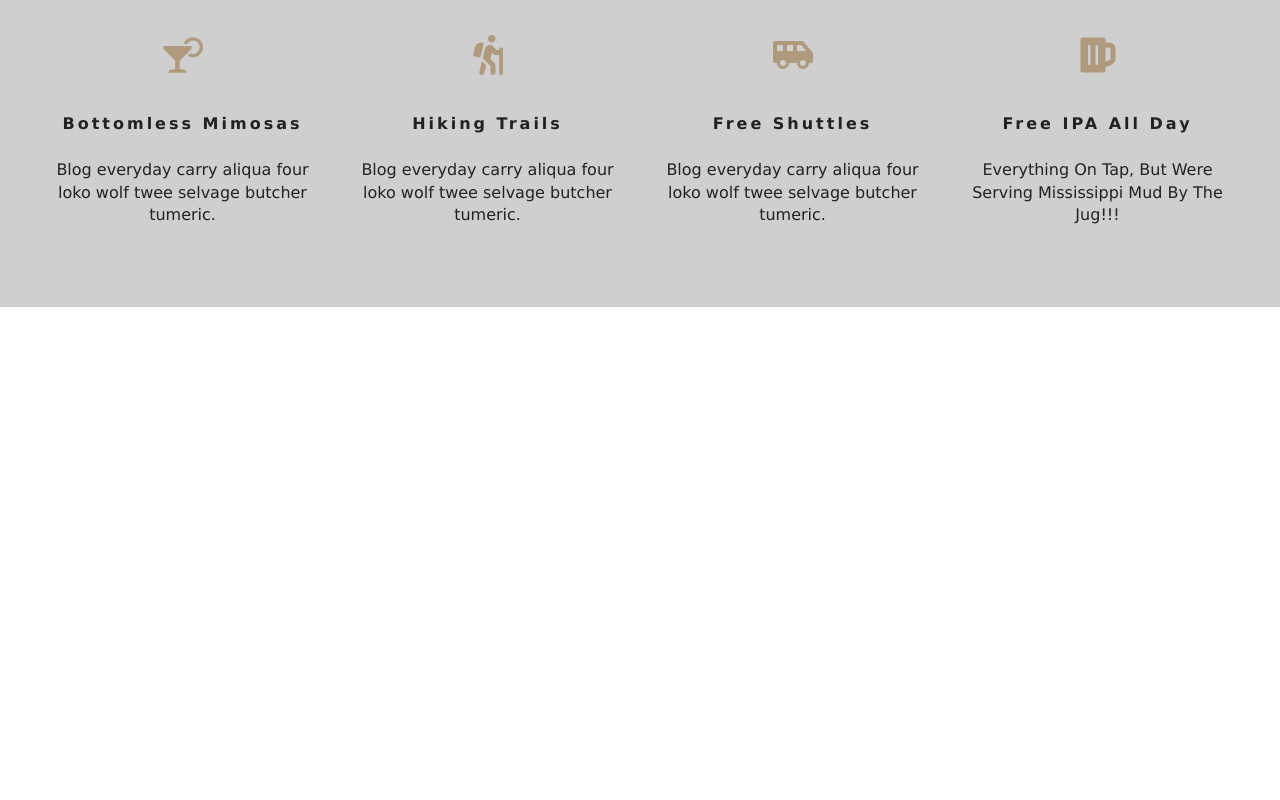
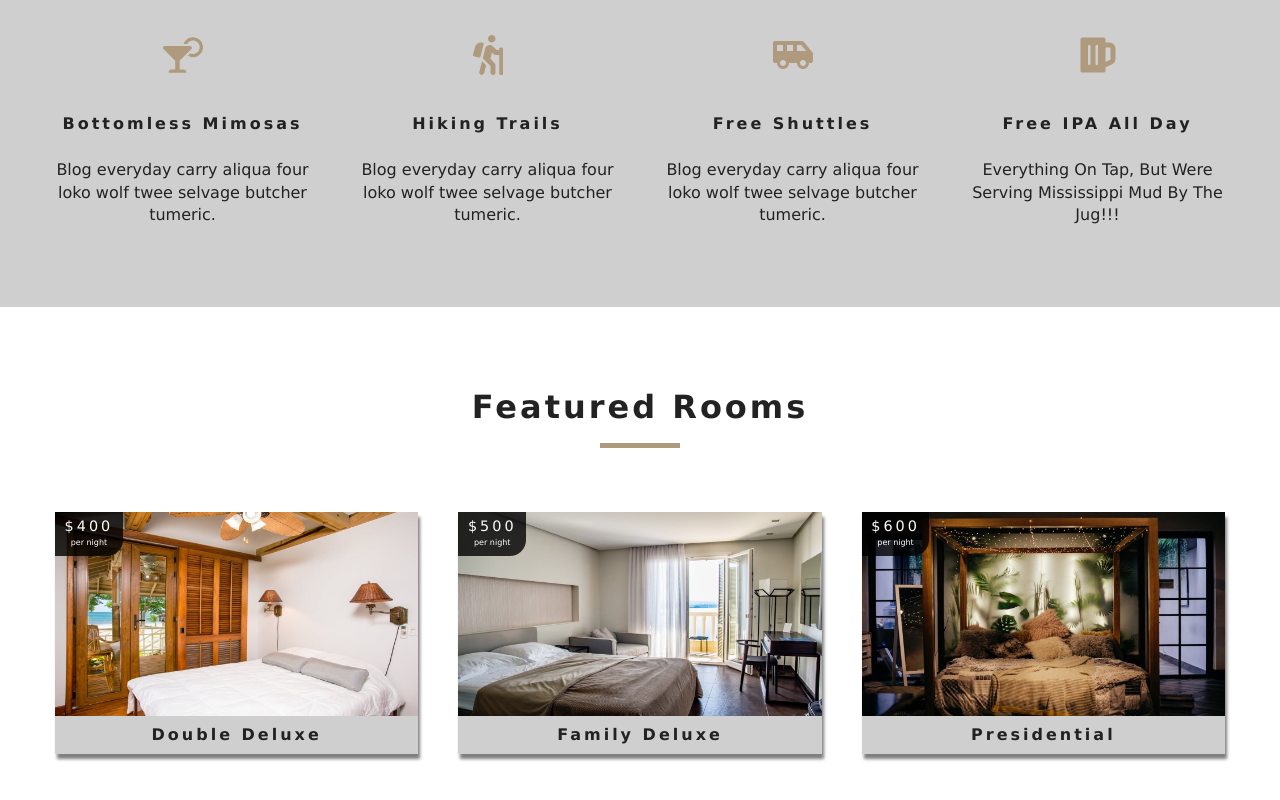
Before and after one commit to boredasfawk/resort_web, a React (Create React App) app: page / in a window 1280 px wide. Shown: the part 972-1772 px from the top of the page. Before the commit the page ends 1279 px from the top, so only its background shows below. Built offline with nearby package versions, Linux system fonts and the light colour scheme.

Commit message:
added new folder for rooms-featured-loading-room/setup up context api

```diff
--- a/src/Components/Pages/Home.jsx
+++ b/src/Components/Pages/Home.jsx
@@ -4,6 +4,7 @@
 import Hero from "../Hero/Hero";
 import Banner from "../Banner/Banner";
 import Services from "../Services/Services";
+import FeatureRooms from "../Room/FeatureRooms";
 
 const Home = () => {
   return (
@@ -16,6 +17,7 @@
         </Banner>
       </Hero>
       <Services />
+      <FeatureRooms />
     </>
   );
 };
--- a/src/Components/Pages/Rooms.jsx
+++ b/src/Components/Pages/Rooms.jsx
@@ -5,7 +5,7 @@
 import Hero from "../Hero/Hero";
 import Banner from "../Banner/Banner";
 
-const Rooms = () => {
+const Rooms = ({ hero, title }) => {
   return (
     <>
       <Hero hero="roomsHero">
--- /dev/null
+++ b/src/Components/Room/FeatureRooms.jsx
@@ -0,0 +1,30 @@
+import React, { Component } from "react";
+import { RoomContext } from "../../Context";
+import Title from "../Title/Title";
+import Loading from "./Loading";
+import Room from "./Room";
+
+class FeatureRooms extends Component {
+  static contextType = RoomContext;
+
+  render() {
+    const { loading, featuredRooms: rooms } = this.context;
+    console.log(rooms);
+    return (
+      <section className="featured-rooms">
+        <Title title="Featured Rooms" />
+        <div className="featured-rooms-center">
+          {loading ? (
+            <Loading />
+          ) : (
+            rooms.map(room => {
+              return <Room key={room.id} room={room} />;
+            })
+          )}
+        </div>
+      </section>
+    );
+  }
+}
+
+export default FeatureRooms;
--- /dev/null
+++ b/src/Components/Room/Loading.jsx
@@ -0,0 +1,12 @@
+import React from "react";
+import loadingGif from "../../images/gif/loading-arrow.gif";
+const Loading = () => {
+  return (
+    <div className="loading">
+      <h4>Rooms Data Loading...</h4>
+      <img alt="loading arrow gif" src={loadingGif} />
+    </div>
+  );
+};
+
+export default Loading;
--- /dev/null
+++ b/src/Components/Room/Room.jsx
@@ -0,0 +1,35 @@
+import React from "react";
+import { Link } from "react-router-dom";
+import defaultImg from "../../images/room-1.jpeg";
+
+import PropTypes from "prop-types";
+
+const Room = ({ room }) => {
+  const { name, slug, price, images } = room;
+  return (
+    <article className="room">
+      <div className="img-container">
+        <img src={images[0] || defaultImg} alt="single room" />
+        <div className="price-top">
+          <h6>${price}</h6>
+          <p>per night</p>
+        </div>
+        <Link to={`/rooms/${slug}`} className="btn-primary room-link">
+          Features
+        </Link>
+      </div>
+      <p className="room-info">{name}</p>
+    </article>
+  );
+};
+
+Room.propTypes = {
+  room: PropTypes.shape({
+    name: PropTypes.string.isRequired,
+    slug: PropTypes.string.isRequired,
+    images: PropTypes.arrayOf(PropTypes.string).isRequired,
+    price: PropTypes.number.isRequired
+  })
+};
+
+export default Room;
--- /dev/null
+++ b/src/Context.js
@@ -0,0 +1,60 @@
+import React, { Component } from "react";
+import items from "./data";
+
+const RoomContext = React.createContext();
+
+class RoomProvider extends Component {
+  constructor(props) {
+    super(props);
+    this.state = {
+      rooms: [],
+      sortedRooms: [],
+      featuredRooms: [],
+      loading: true
+    };
+
+    //this.getData = this.getData.bind(this);
+    this.formatData = this.formatData.bind(this);
+  }
+  // get Data
+
+  // once component mounts injects state with room data and updates loading property
+  componentDidMount() {
+    let rooms = this.formatData(items);
+    let featuredRooms = rooms.filter(room => room.featured);
+
+    this.setState({
+      rooms,
+      featuredRooms,
+      sortedRooms: rooms,
+      loading: false
+    });
+  }
+  // parses array of images in data objects in data.js to return array of same objects 1 level deep instead of 3+
+  formatData = items => {
+    let tempItems = items.map(item => {
+      const {
+        fields,
+        sys: { id }
+      } = item;
+
+      let images = fields.images.map(image => image.fields.file.url);
+
+      const room = { ...fields, images, id };
+      return room;
+    });
+
+    return tempItems;
+  };
+  render() {
+    return (
+      <RoomContext.Provider value={{ ...this.state }}>
+        {this.props.children}
+      </RoomContext.Provider>
+    );
+  }
+}
+
+const RoomConsumer = RoomContext.Consumer;
+
+export { RoomProvider, RoomConsumer, RoomContext };
--- a/src/index.js
+++ b/src/index.js
@@ -2,15 +2,18 @@
 import ReactDOM from "react-dom";
 
 import { BrowserRouter as Router } from "react-router-dom";
+import { RoomProvider } from "./Context";
 
 import "./App.css";
 import App from "./App";
 import * as serviceWorker from "./serviceWorker";
 
 ReactDOM.render(
-  <Router>
-    <App />
-  </Router>,
+  <RoomProvider>
+    <Router>
+      <App />
+    </Router>
+  </RoomProvider>,
   document.getElementById("root")
 );
 
```
